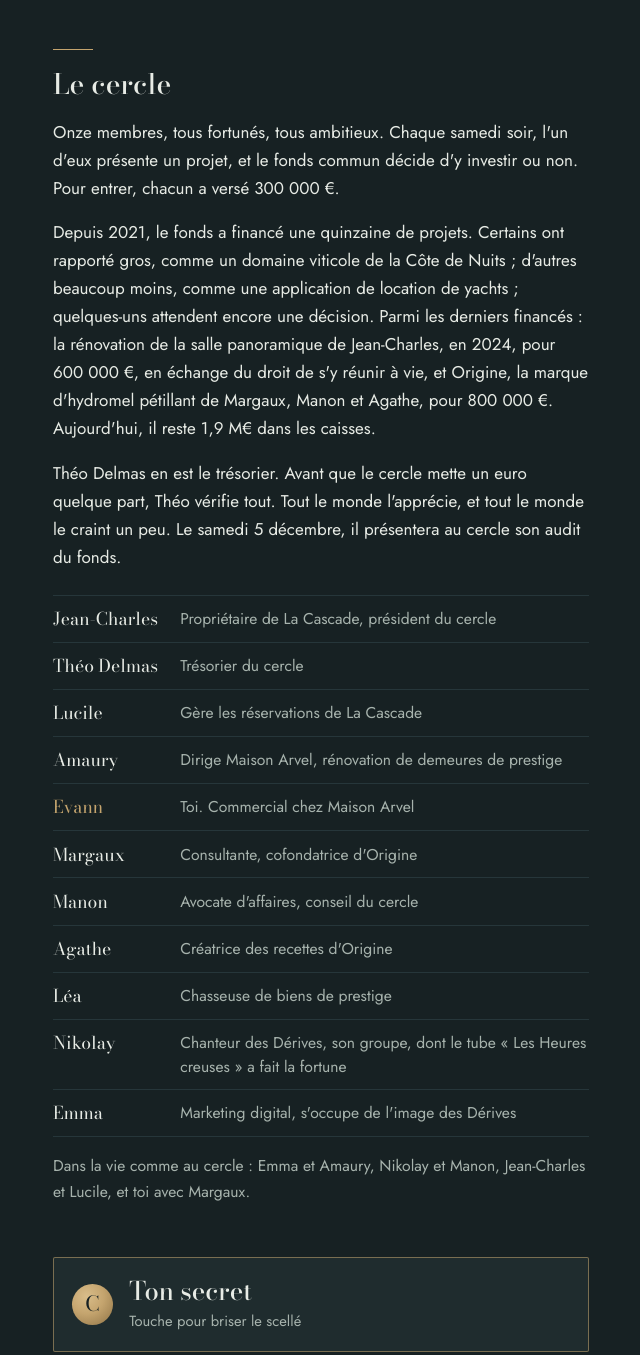
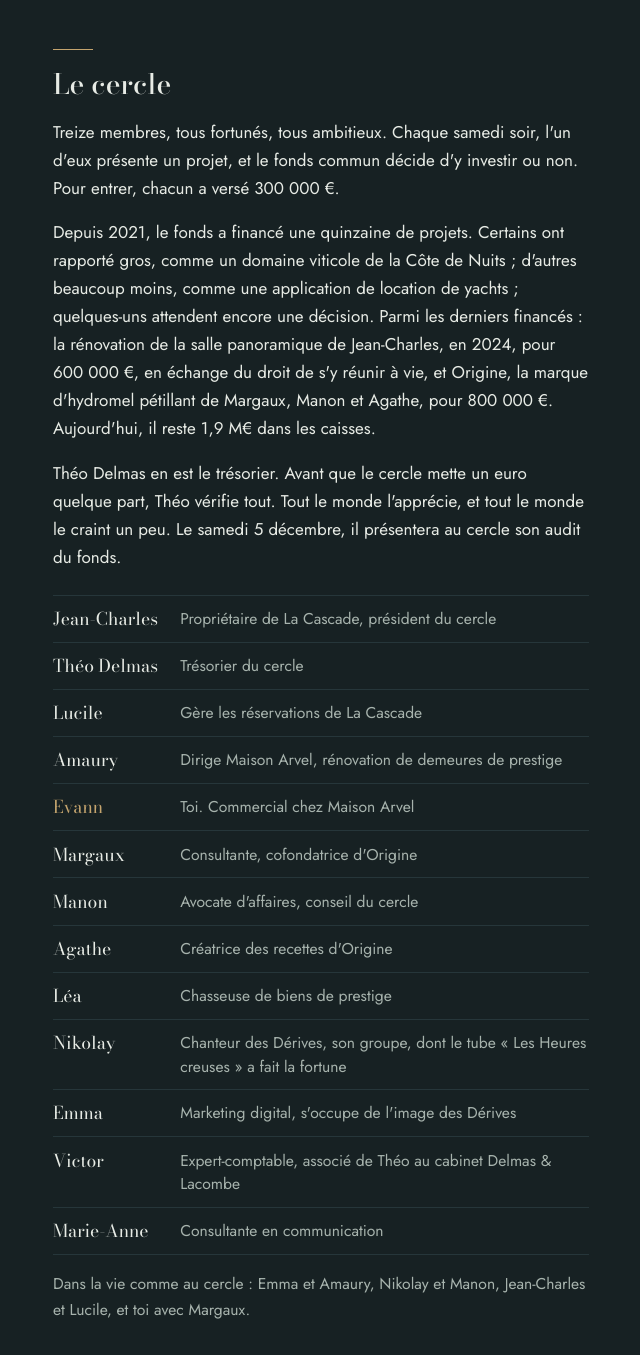
Before and after one commit to RROFFI/evann-yqojk, a plain HTML site: page evann-yqojk.html in a window 1280 px wide. Shown: the part 987-2342 px from the top of the page, without its empty margins (319-959 px from the left). Drawn offline with nearby package versions, Linux system fonts and the light colour scheme.

Commit message:
Add files via upload

```diff
--- a/evann-yqojk.html
+++ b/evann-yqojk.html
@@ -384,7 +384,7 @@
 
   <section>
     <h2>Le cercle</h2>
-    <p>Onze membres, tous fortunés, tous ambitieux. Chaque samedi soir, l'un d'eux présente un projet, et le fonds commun décide d'y investir ou non. Pour entrer, chacun a versé 300&nbsp;000&nbsp;€.</p>
+    <p>Treize membres, tous fortunés, tous ambitieux. Chaque samedi soir, l'un d'eux présente un projet, et le fonds commun décide d'y investir ou non. Pour entrer, chacun a versé 300&nbsp;000&nbsp;€.</p>
     <p>Depuis 2021, le fonds a financé une quinzaine de projets. Certains ont rapporté gros, comme un domaine viticole de la Côte de Nuits&nbsp;; d'autres beaucoup moins, comme une application de location de yachts&nbsp;; quelques-uns attendent encore une décision. Parmi les derniers financés&nbsp;: la rénovation de la salle panoramique de Jean-Charles, en 2024, pour 600&nbsp;000&nbsp;€, en échange du droit de s'y réunir à vie, et Origine, la marque d'hydromel pétillant de Margaux, Manon et Agathe, pour 800&nbsp;000&nbsp;€. Aujourd'hui, il reste 1,9&nbsp;M€ dans les caisses.</p>
     <p>Théo Delmas en est le trésorier. Avant que le cercle mette un euro quelque part, Théo vérifie tout. Tout le monde l'apprécie, et tout le monde le craint un peu. Le samedi 5 décembre, il présentera au cercle son audit du fonds.</p>
     <ul class="membres">
@@ -399,6 +399,8 @@
       <li><span class="nom">Léa</span><span class="qui">Chasseuse de biens de prestige</span></li>
       <li><span class="nom">Nikolay</span><span class="qui">Chanteur des Dérives, son groupe, dont le tube «&nbsp;Les Heures creuses&nbsp;» a fait la fortune</span></li>
       <li><span class="nom">Emma</span><span class="qui">Marketing digital, s'occupe de l'image des Dérives</span></li>
+      <li><span class="nom">Victor</span><span class="qui">Expert-comptable, associé de Théo au cabinet Delmas & Lacombe</span></li>
+      <li><span class="nom">Marie-Anne</span><span class="qui">Consultante en communication</span></li>
     </ul>
     <p class="couples">Dans la vie comme au cercle&nbsp;: Emma et Amaury, Nikolay et Manon, Jean-Charles et Lucile, et toi avec Margaux.</p>
   </section>
```
